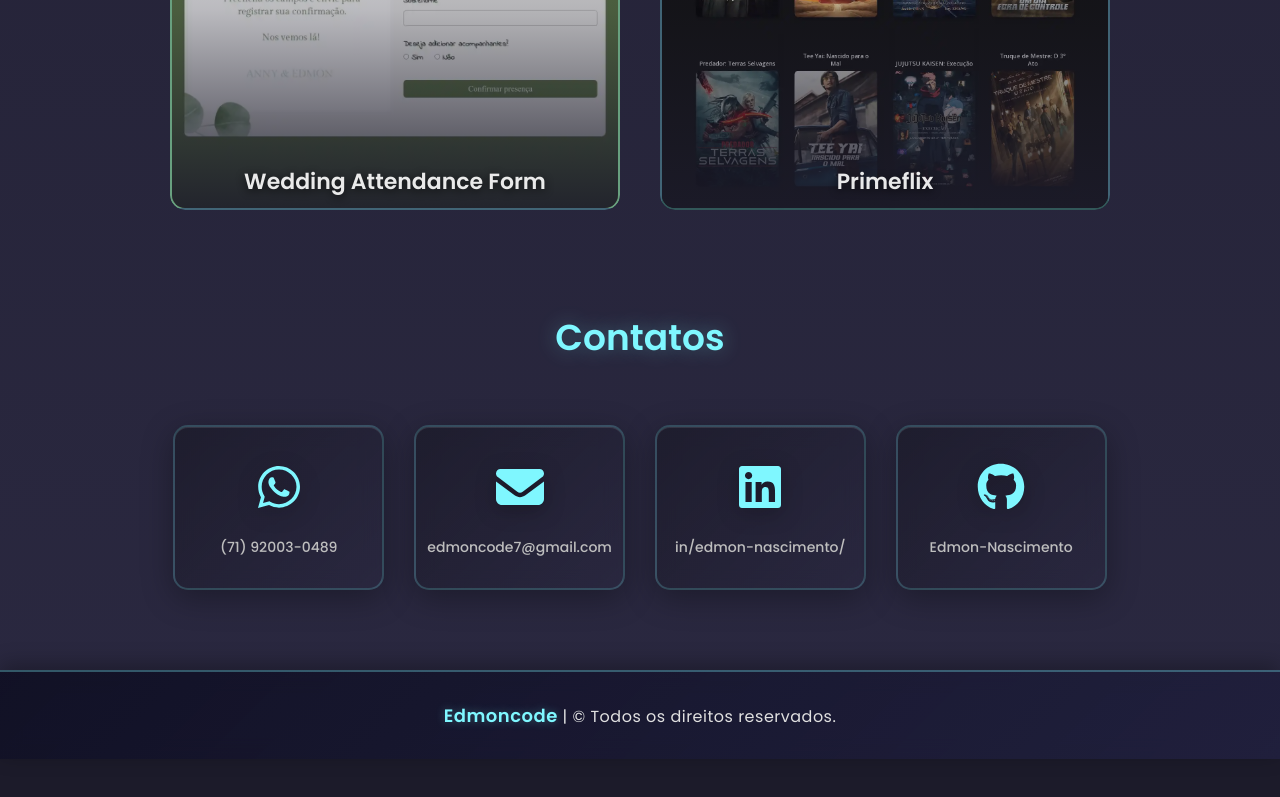
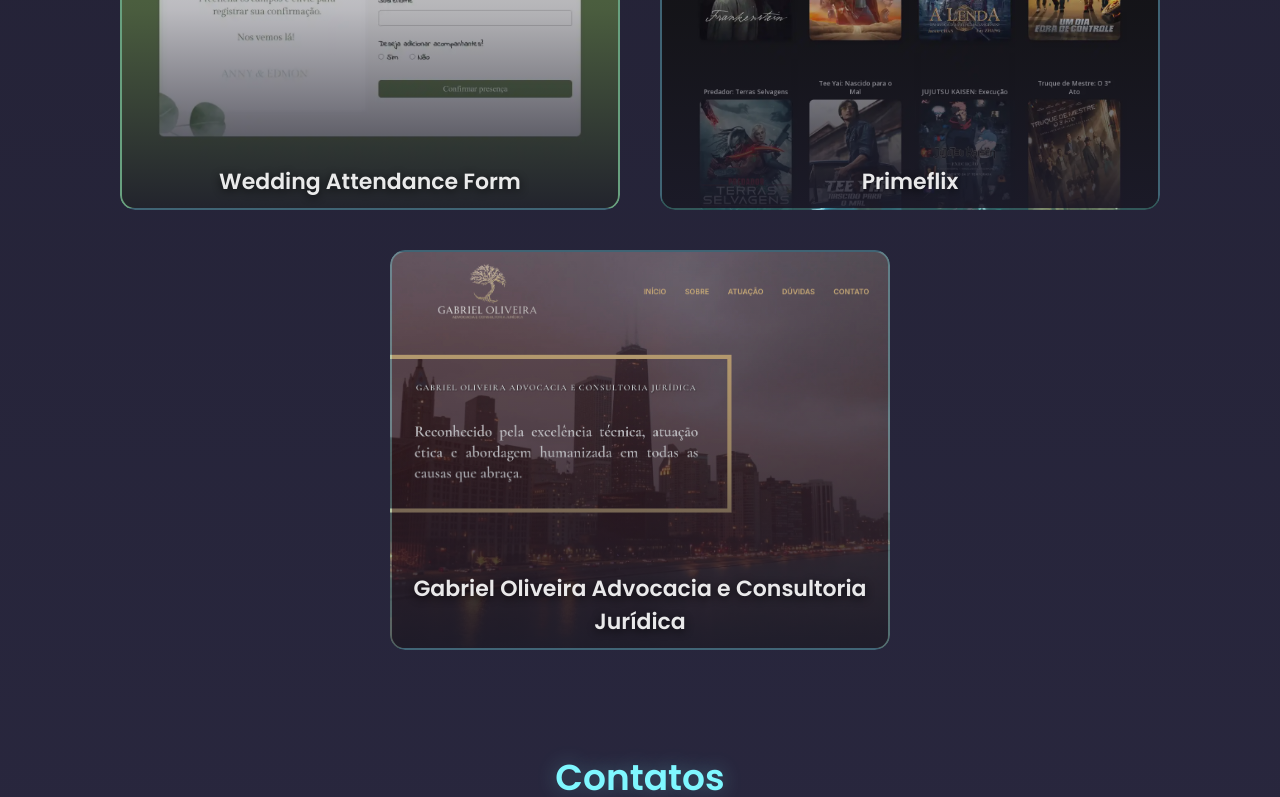
Before and after one commit to Edmon-Nascimento/Portfolio-Edmoncode, a React (Vite) app: page / in a window 1280 px wide. Shown: the part 2000-2797 px from the top of the page. Before the commit the page ends 2759 px from the top, so only its background shows below. Built offline with nearby package versions, Linux system fonts and the light colour scheme.

Commit message:
new project

```diff
--- a/src/components/Projects/index.jsx
+++ b/src/components/Projects/index.jsx
@@ -2,6 +2,7 @@
 import Modal from '../Modal'
 import weddingBg from '../../assets/images/wedding-bg.jpeg'
 import primeflixBg from '../../assets/images/primeflix-bg.jpeg'
+import gabrieladvocaciaBg from '../../assets/images/gabrieloliveiraadvocacia-bg.jpeg'
 
 function Projects() {
   const [isVisible, setIsVisible] = useState(false)
@@ -28,6 +29,16 @@
       repository: 'https://github.com/Edmon-Nascimento/Primeflix-project',
       linkedin: 'https://www.linkedin.com/feed/update/urn:li:activity:7383567626339328000/'
     },
+    {
+      title: 'Gabriel Oliveira Advocacia e Consultoria Jurídica',
+      url: 'https://advgabrieloliveira.com/',
+      background: `url(${gabrieladvocaciaBg})`,
+      backgroundPosition: 'top',
+      description: 'pensado para transmitir credibilidade, clareza nas informações e uma navegação simples, alinhada aos objetivos do negócio. Esse trabalho marca um passo importante na minha trajetória profissional, unindo estratégia, design e funcionalidade.',
+      linkedin: 'https://www.linkedin.com/feed/update/urn:li:activity:7406786303465304064/'
+    },
+
+
   ]
 
   const handleProjectClick = (e, project) => {
```
Also changed, not shown: src/assets/images/gabrieloliveiraadvocacia-bg.jpeg (added).
